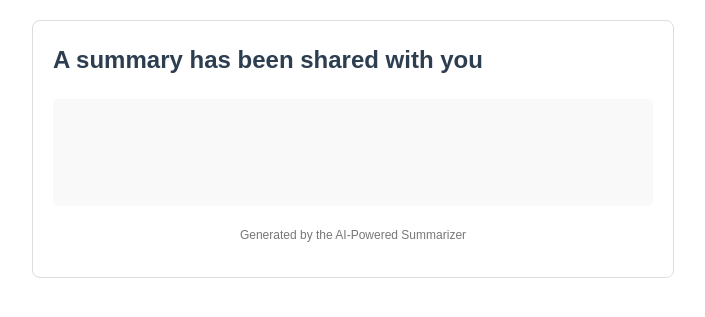
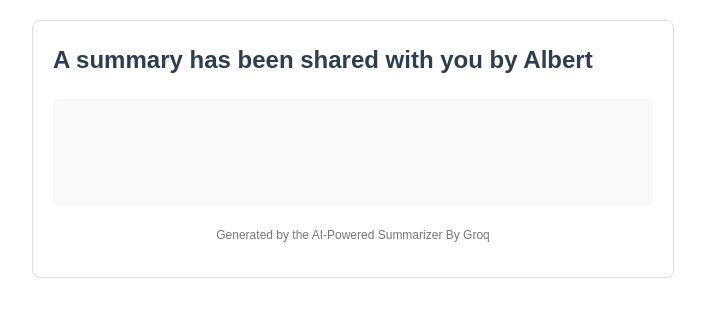
Before and after one commit to albertin0/AITextSummarizerAndSharer, a Django app: template summarizer/templates/summarizer/email_template.html in a window 1280 px wide. Shown: the top 317 px of the page, without its empty margins (287-992 px from the left). Run offline with Django 5.2, Linux system fonts and the light colour scheme; the template is opened without the code that fills it, so the values that code supplies are empty.

Commit message:
Minor Ownership and Details added.

```diff
--- a/summarizer/templates/summarizer/email_template.html
+++ b/summarizer/templates/summarizer/email_template.html
@@ -17,13 +17,13 @@
 <body>
     <div class="container">
         <div class="header">
-            A summary has been shared with you
+            A summary has been shared with you by Albert
         </div>
         <div class="content">
             {{ summary|safe }}
         </div>
         <div class="footer">
-            <p>Generated by the AI-Powered Summarizer</p>
+            <p>Generated by the AI-Powered Summarizer By Groq</p>
         </div>
     </div>
 </body>
```
